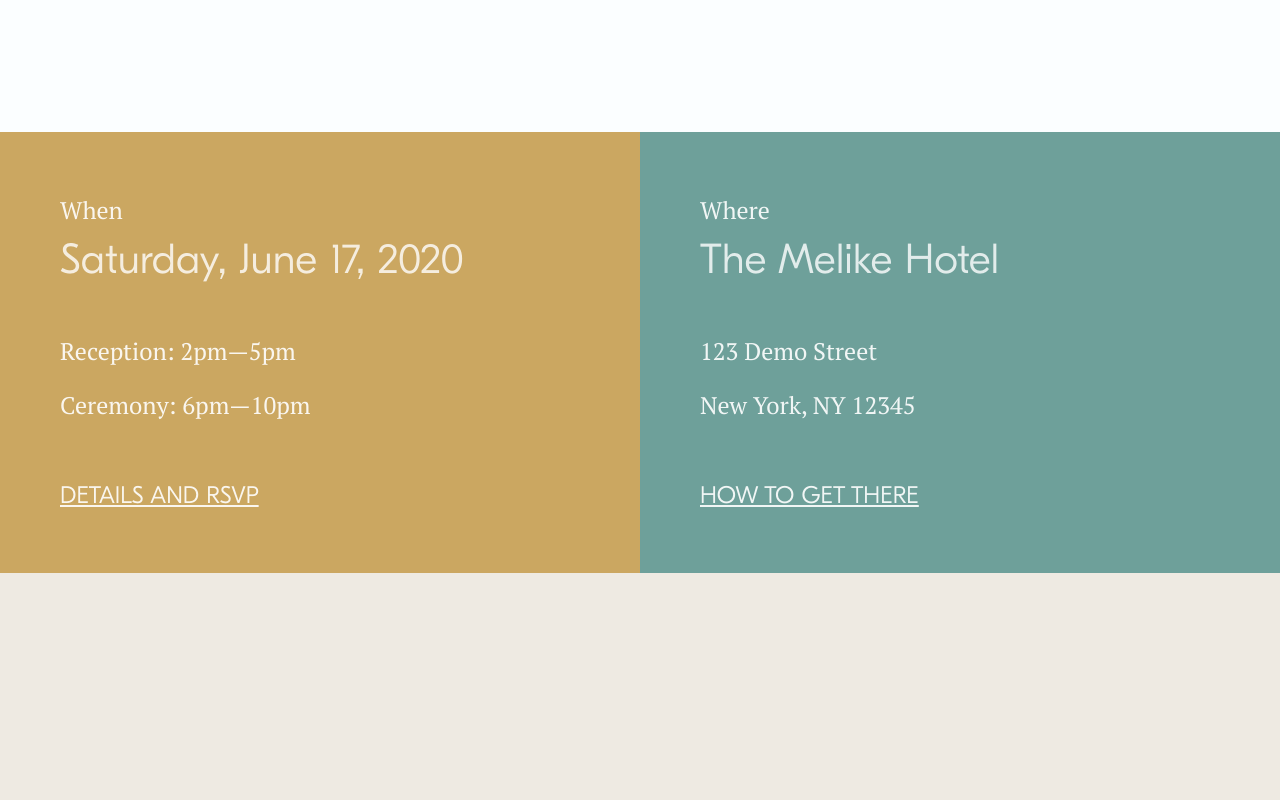
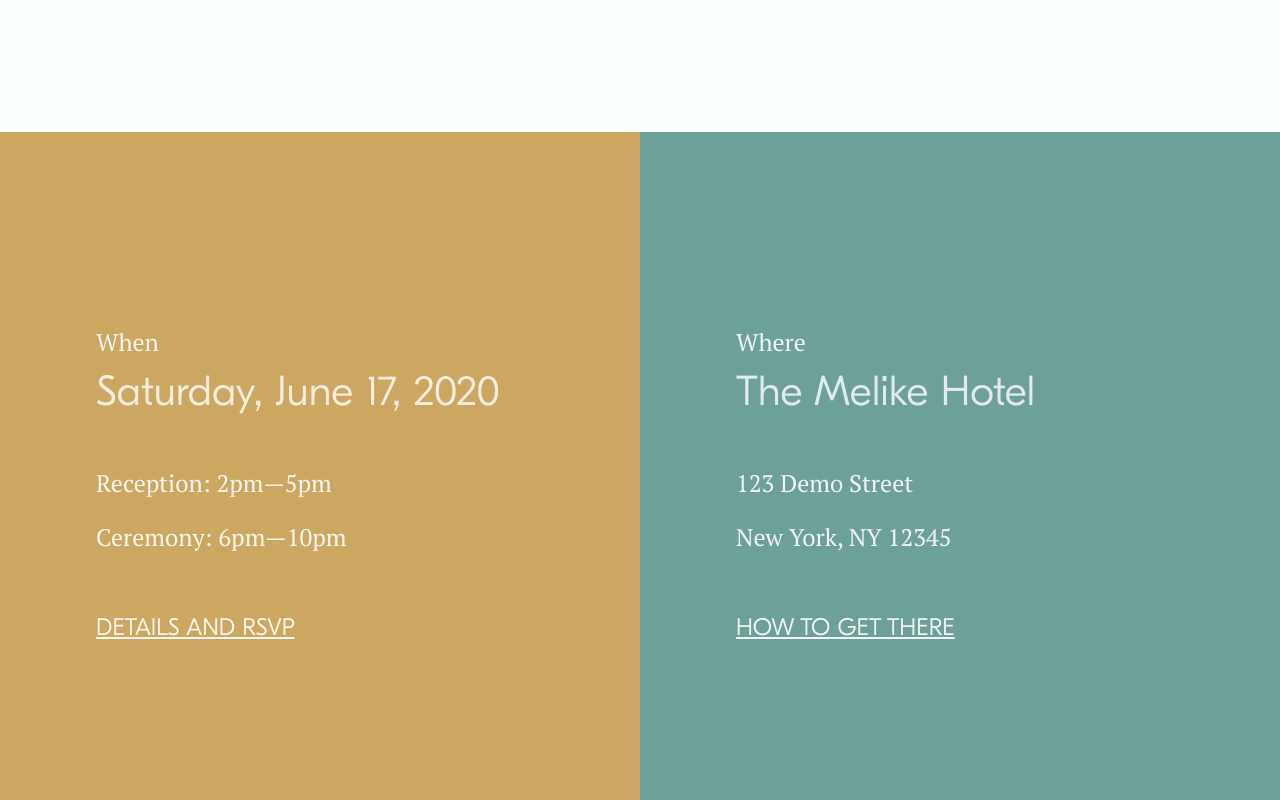
Before and after one commit to WeHateNick/nico-and-nadejda-wedding, a Next.js app: page / in a window 1280 px wide. Shown: the part 1700-2500 px from the top of the page. Built offline with nearby package versions, Linux system fonts and the light colour scheme.

Commit message:
image constraints

```diff
--- a/styles/Home.module.scss
+++ b/styles/Home.module.scss
@@ -54,6 +54,7 @@
       z-index: 1;
       height: 34vw;
       max-height: 100%;
+      max-width: 850px;
       text-transform: right;
     }
   }
@@ -91,17 +92,18 @@
   margin-top: 24vh;
   .details {
     &__container {
-      grid-row: span 9;
+      grid-row: span 12;
       @extend .grid;
     }
     &__when,
     &__where {
       grid-column: span 6;
+      grid-row: span 12;
+      padding: 8em 4em;
       display: flex;
       flex-flow: column;
       justify-content: center;
       align-items: flex-start;
-      grid-row: span 9;
     }
   }
   .profiles {
```
